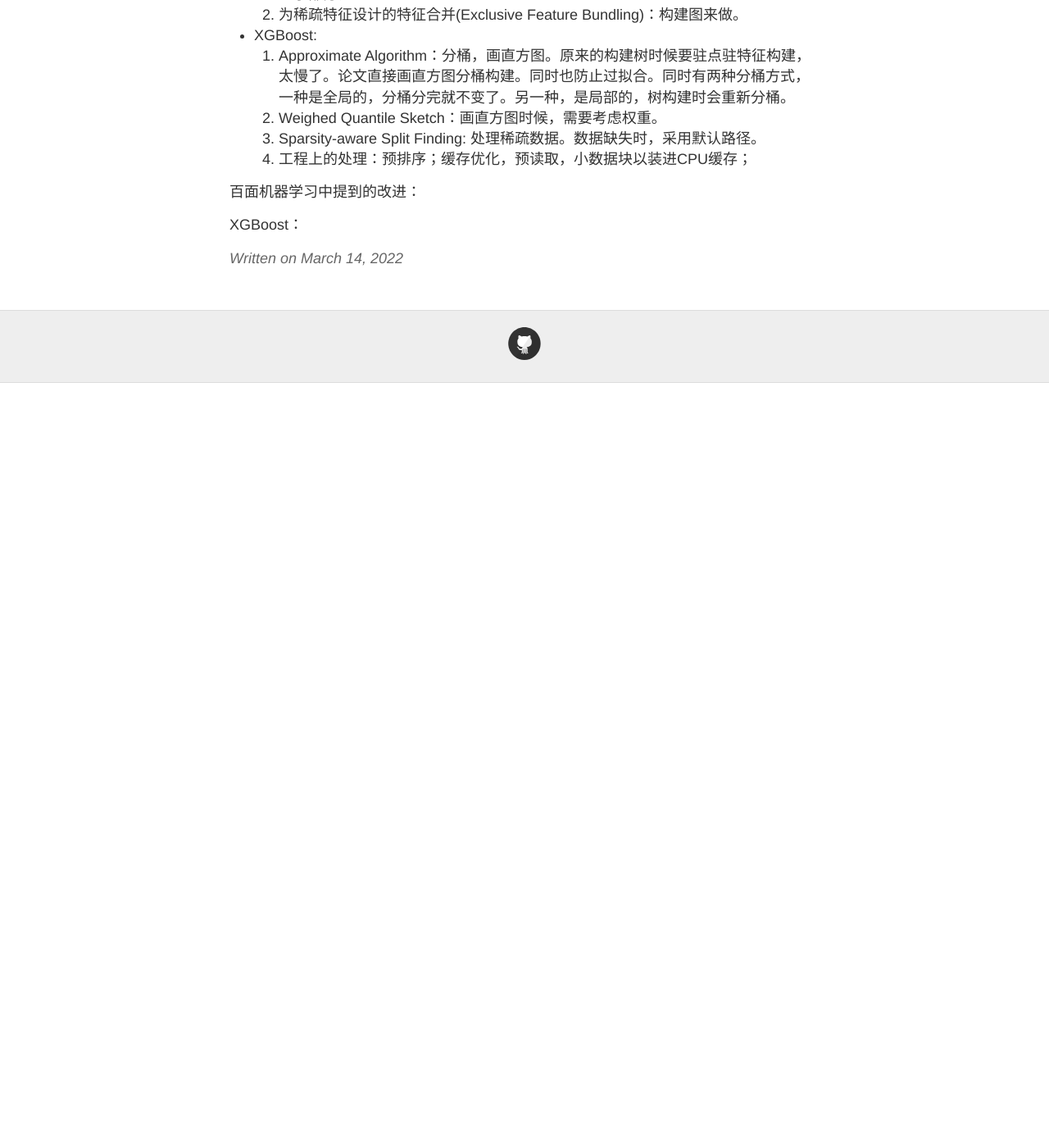
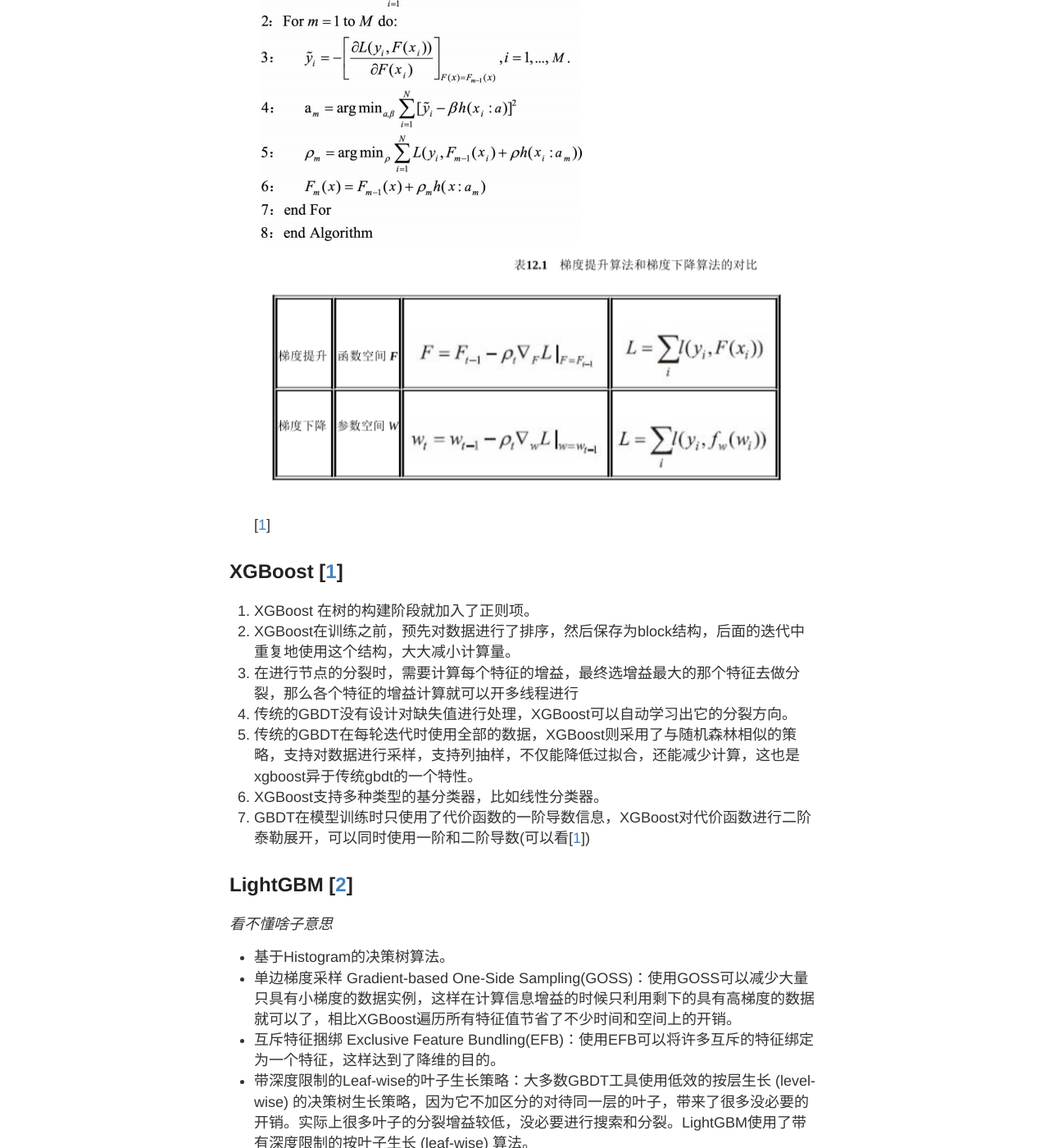
Before and after one commit to WangHexie/notes, a Jekyll site: the page built from _posts/machine-learning/2022-3-14-gradient-boost-machine.md, in a window 1280 px wide and 1400 px high, scrolled down 337 px. Shown: the whole window at 82% size. Built offline with Jekyll 4.4.1, drawn with Linux system fonts in a browser that asks for light colours; comment, search, counter and statistics services are not loaded; before the commit the page ends 900 px from its top, so only the background shows below that; some of the changed text lies outside the part shown.

Commit message:
[merge] merge posts.[update] update gbm.[update] interview

```diff
--- a/_posts/machine-learning/2022-3-14-gradient-boost-machine.md
+++ b/_posts/machine-learning/2022-3-14-gradient-boost-machine.md
@@ -1,7 +1,33 @@
 ---
 layout: post
-title: Difference between XGBoost and LightGBM
+title: Boosting, GBM, XGBoost and LightGBM
 ---
+
+1. 梯度提升树和提升树区别在于，梯度提升树拟合的是负梯度，当loss采用l2loss的时候，负梯度和残差一致。
+   GBM算法：
+   ![GBM]({{site.baseurl}}/images/boosting/gbm.png)
+   ![GBM]({{site.baseurl}}/images/boosting/gbm2.png)[[^bm]]
+
+
+
+## XGBoost [[^bm]]
+   1. XGBoost 在树的构建阶段就加入了正则项。
+   2. XGBoost在训练之前，预先对数据进行了排序，然后保存为block结构，后面的迭代中重复地使用这个结构，大大减小计算量。
+   3. 在进行节点的分裂时，需要计算每个特征的增益，最终选增益最大的那个特征去做分裂，那么各个特征的增益计算就可以开多线程进行
+   4. 传统的GBDT没有设计对缺失值进行处理，XGBoost可以自动学习出它的分裂方向。
+   5. 传统的GBDT在每轮迭代时使用全部的数据，XGBoost则采用了与随机森林相似的策略，支持对数据进行采样，支持列抽样，不仅能降低过拟合，还能减少计算，这也是xgboost异于传统gbdt的一个特性。
+   6. XGBoost支持多种类型的基分类器，比如线性分类器。
+   7. GBDT在模型训练时只使用了代价函数的一阶导数信息，XGBoost对代价函数进行二阶泰勒展开，可以同时使用一阶和二阶导数(可以看[[^bm]])
+
+## LightGBM [[^lg]]
+  *看不懂啥子意思*
+  * 基于Histogram的决策树算法。
+  * 单边梯度采样 Gradient-based One-Side Sampling(GOSS)：使用GOSS可以减少大量只具有小梯度的数据实例，这样在计算信息增益的时候只利用剩下的具有高梯度的数据就可以了，相比XGBoost遍历所有特征值节省了不少时间和空间上的开销。
+  * 互斥特征捆绑 Exclusive Feature Bundling(EFB)：使用EFB可以将许多互斥的特征绑定为一个特征，这样达到了降维的目的。
+  * 带深度限制的Leaf-wise的叶子生长策略：大多数GBDT工具使用低效的按层生长 (level-wise) 的决策树生长策略，因为它不加区分的对待同一层的叶子，带来了很多没必要的开销。实际上很多叶子的分裂增益较低，没必要进行搜索和分裂。LightGBM使用了带有深度限制的按叶子生长 (leaf-wise) 算法。
+  * 直接支持类别特征(Categorical Feature)
+  * 支持高效并行
+  * Cache命中率优化
 
 论文里两者分别提到的改进：
 
@@ -18,3 +44,9 @@ title: Difference between XGBoost and LightGBM
 百面机器学习中提到的改进：
 
 XGBoost：
+
+[^1]: [GBDT、XGBoost、LightGBM的区别和联系](https://www.jianshu.com/p/765efe2b951a)
+
+[^bm]: 百面机器学习
+
+[^lg]: [https://zhuanlan.zhihu.com/p/99069186](https://zhuanlan.zhihu.com/p/99069186)
```
Also changed, not shown: _posts/machine-learning/2022-3-04-real-linear-regression.md (+6 -1 lines), _posts/machine-learning/2022-3-21-logistic-regression.md (deleted, +0 -6 lines), _posts/machine-learning/2022-3-28-GBDT.md (deleted, +0 -6 lines), _posts/machine-learning/2022-4-17-interview-qa.md (+10 -4 lines), images/boosting/gbm.png (added), images/boosting/gbm2.png (added).
